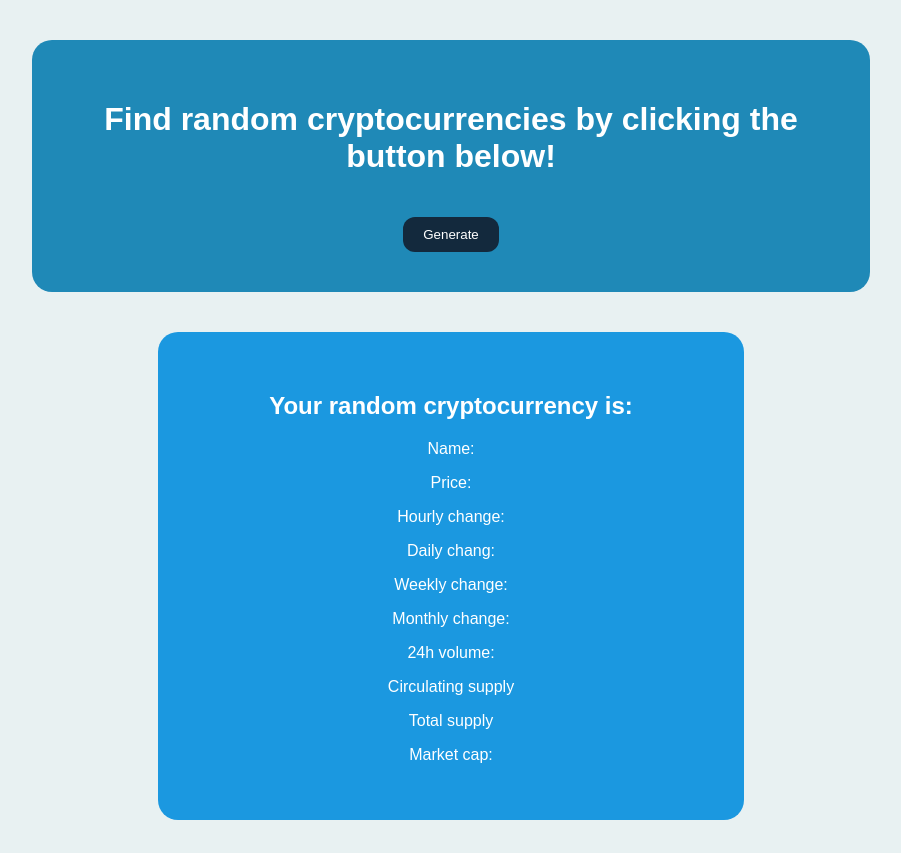
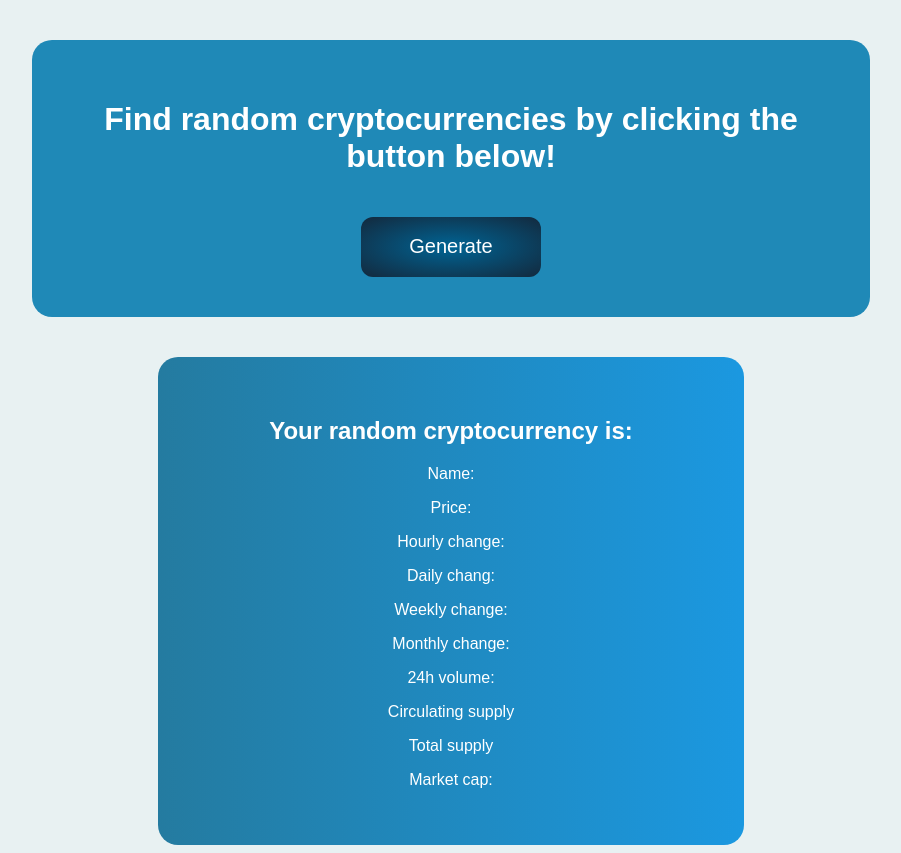
Before and after one commit to sajkora/Webscraping, a Flask app: page / in a window 1280 px wide. Shown: the whole page, without its empty margins (189-1090 px from the left). Before the commit the page ends 820 px from the top, so only its background shows below. Run offline with Flask 3, Linux system fonts and the light colour scheme.

Commit message:
Gradient

```diff
--- a/frontend/app.py
+++ b/frontend/app.py
@@ -9,7 +9,6 @@
 if __name__ == '__main__':
     app.run()
 
-app.debug = True
 
 #cd frontend
 #virtualenv flask
@@ -17,6 +16,5 @@
 #flask\Scripts\activate.bat
 #cd frontend
 #pip install flask
-#xampp
-#python -m flask run
+#python -m flask run --debug
 #port 5000
--- a/frontend/static/css/main.css
+++ b/frontend/static/css/main.css
@@ -15,13 +15,17 @@
 }
 
 #generate-button {
-    padding: 10px 20px;
-    background-color: #13293D;
+    width: 180px;
+    height: 60px;
+    font-size: 20px;
+    padding: 15px 25px;
+    background-image: radial-gradient(#006494,#13293D);
     border: none;
     border-radius: 12px;
     cursor: pointer;
     margin-top: 20px;
     color: white;
+
 
 }
 
@@ -31,7 +35,7 @@
     margin-top: 40px;
     padding: 40px;
     border-radius: 20px;
-    background-color: #1B98E0;
+    background-image: linear-gradient(to right,#247ba0,#1b98e0);
     text-align: center;
     color: white;
 }
--- a/frontend/templates/base.html
+++ b/frontend/templates/base.html
@@ -6,6 +6,7 @@
     <link rel="stylesheet" href="{{ url_for('static', filename='css/main.css') }}">
     <script></script>
     <title>Webscraping application</title>
+    <!--favicon-->
     {% block head %}{% endblock %}
 </head>
 <body>
```
